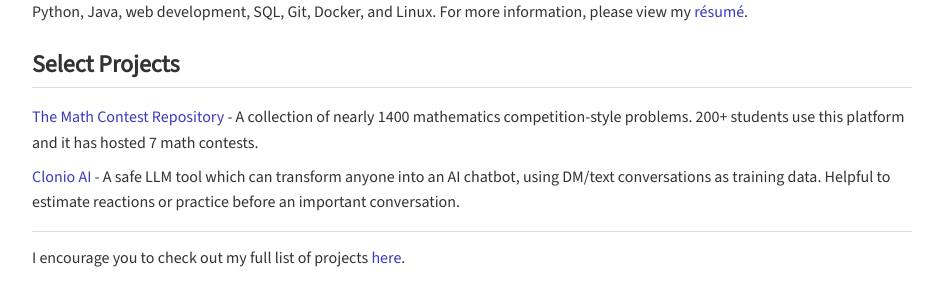
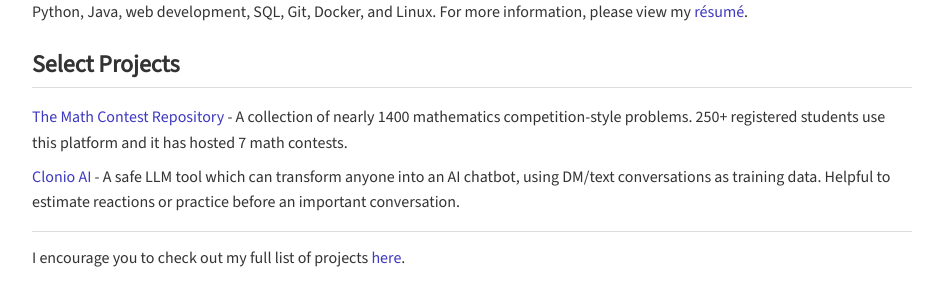
Before and after one commit to savirsingh/savirsingh.github.io, a Jekyll site: the page built from index.html, in a window 1280 px wide. Shown: the part 420-718 px from the top of the page, without its empty margins (168-1111 px from the left). Built offline with Jekyll 4.4.1, drawn with Linux system fonts in a browser that asks for light colours; the list of posts is cut into pages by our own code.

Commit message:
Update index.html

```diff
--- a/index.html
+++ b/index.html
@@ -13,7 +13,7 @@
 <section id="projects">
     <h2>Select Projects</h2>
     <ul>
-        <li><a href="https://mathcontestrepository.pythonanywhere.com">The Math Contest Repository</a> - A collection of nearly 1400 mathematics competition-style problems. 200+ students use this platform and it has hosted 7 math contests.</li>
+        <li><a href="https://mathcontestrepository.pythonanywhere.com">The Math Contest Repository</a> - A collection of nearly 1400 mathematics competition-style problems. 250+ registered students use this platform and it has hosted 7 math contests.</li>
         <li><a href="https://clonioai.guessoword.com">Clonio AI</a> - A safe LLM tool which can transform anyone into an AI chatbot, using DM/text conversations as training data. Helpful to estimate reactions or practice before an important conversation.</li>
     </ul>
     <p style="border-top:1px solid #ddd; padding-top: 0.8rem;">I encourage you to check out my full list of projects <a href="/projects">here</a>.</p>
```
